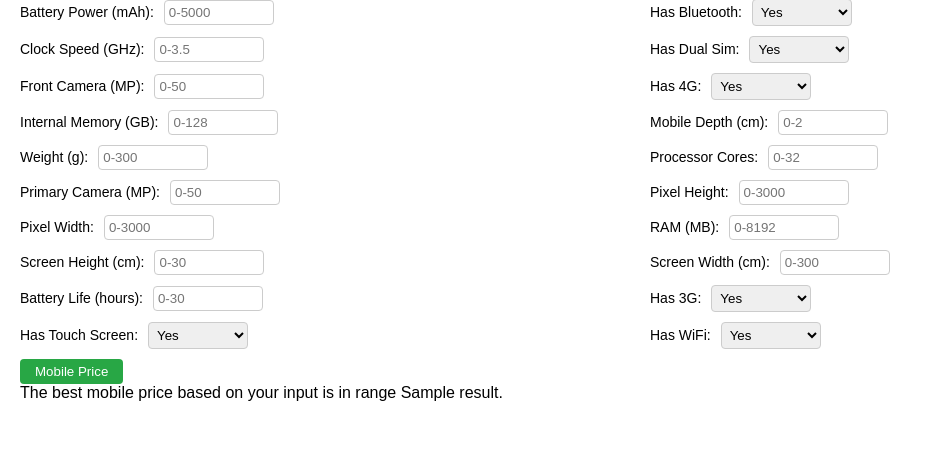
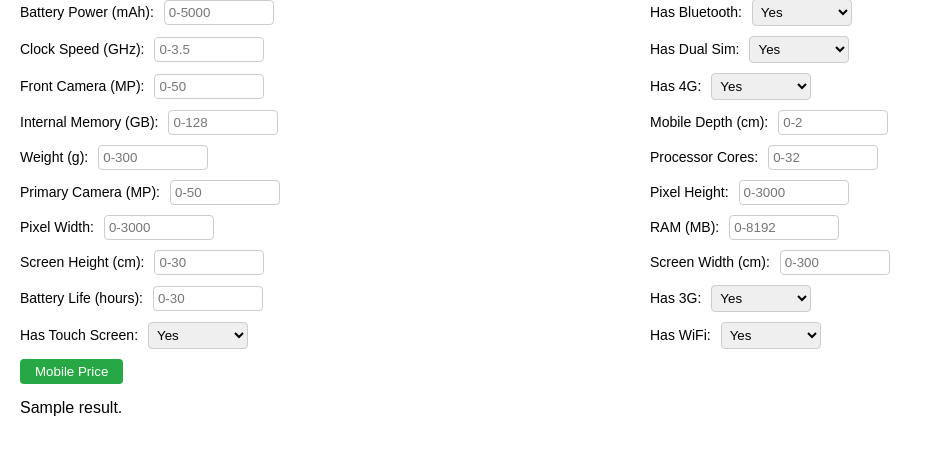
Before and after one commit to KathanVPrajapati/Cloud-Programming-Mobile-Price-Classification-, a Django app: template MobilePriceSite/PricePrediction/templates/PricePrediction/index.html in a window 1280 px wide. Shown: the part 81-557 px from the top of the page, without its empty margins (0-933 px from the left). Run offline with Django 5.2, Linux system fonts and the light colour scheme; the template is opened without the code that fills it: most values are stand-ins (such as "Sample title", 1, 10 or a date in 2020).

Commit message:
Update UI for better UX

```diff
--- a/MobilePriceSite/PricePrediction/templates/PricePrediction/index.html
+++ b/MobilePriceSite/PricePrediction/templates/PricePrediction/index.html
@@ -44,6 +44,10 @@
             grid-column: span 2;
             margin-top: 20px;
             font-weight: bold;
+        }
+        .result{
+            position: relative;
+            top: 15px;
         }
     </style>
 </head>
@@ -157,7 +161,7 @@
     </form>
     {% if result %}
         <div class="result">
-            The best mobile price based on your input is in range {{ result }}.
+            {{ result }}.
         </div>
     {% endif %}
 
--- a/MobilePriceSite/PricePrediction/views.py
+++ b/MobilePriceSite/PricePrediction/views.py
@@ -73,6 +73,7 @@ def index(request):
             'ram', 'sc_h', 'sc_w', 'talk_time'
         ]
 
+
         # Extract the 14 features for scaling as a DataFrame with consistent column names
         features_to_scale_df = pd.DataFrame(raw_input[:, scaled_feature_indices], columns=feature_columns)
 
@@ -85,7 +86,6 @@ def index(request):
         # Prepare the payload for the API
         formatted_input = ",".join(map(str, raw_input[0]))
         data = {"body": f"[[{formatted_input}]]".replace(" ", "")} #raw_input.tolist()
-
 
 
         headers = {'Content-Type': 'application/json'}
@@ -115,7 +115,7 @@ def index(request):
                 result = f"Request failed: {str(e)}"
 
     if finalResult != "":
-        result = finalResult
+        result = "The best mobile price based on your input is in range" + finalResult
 
 
 
```
